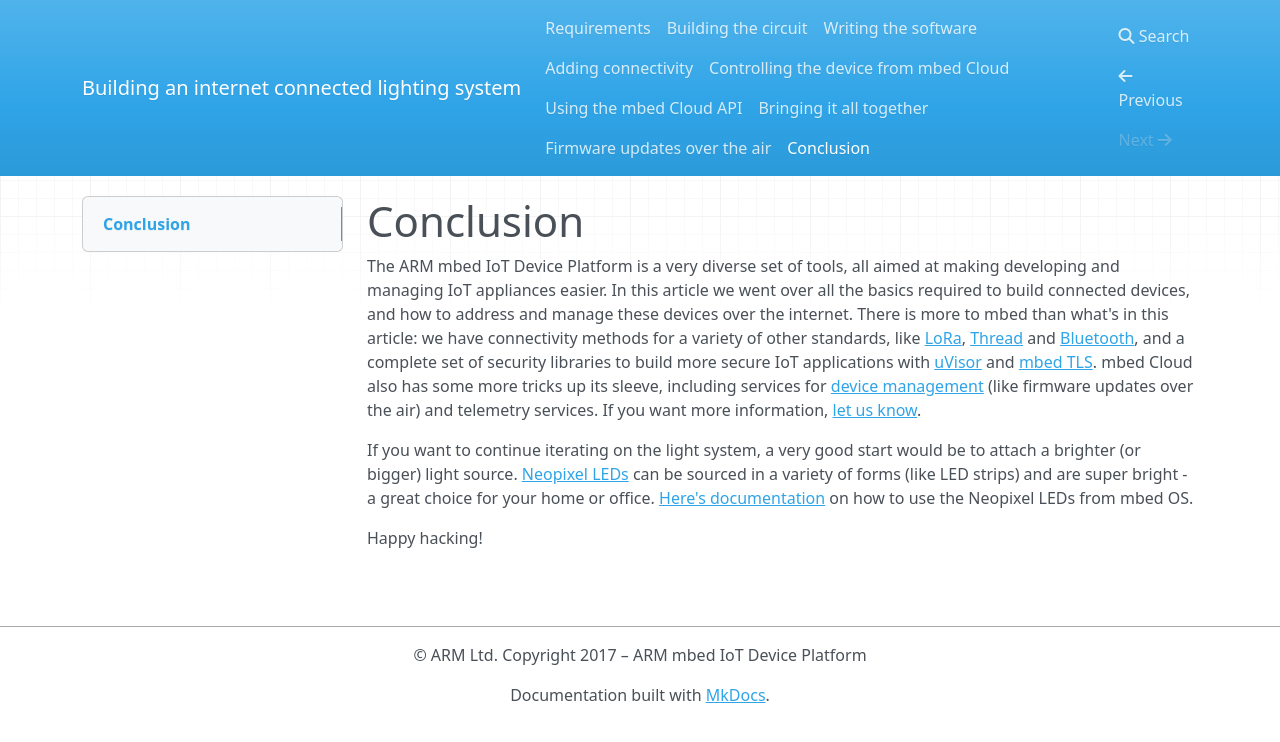
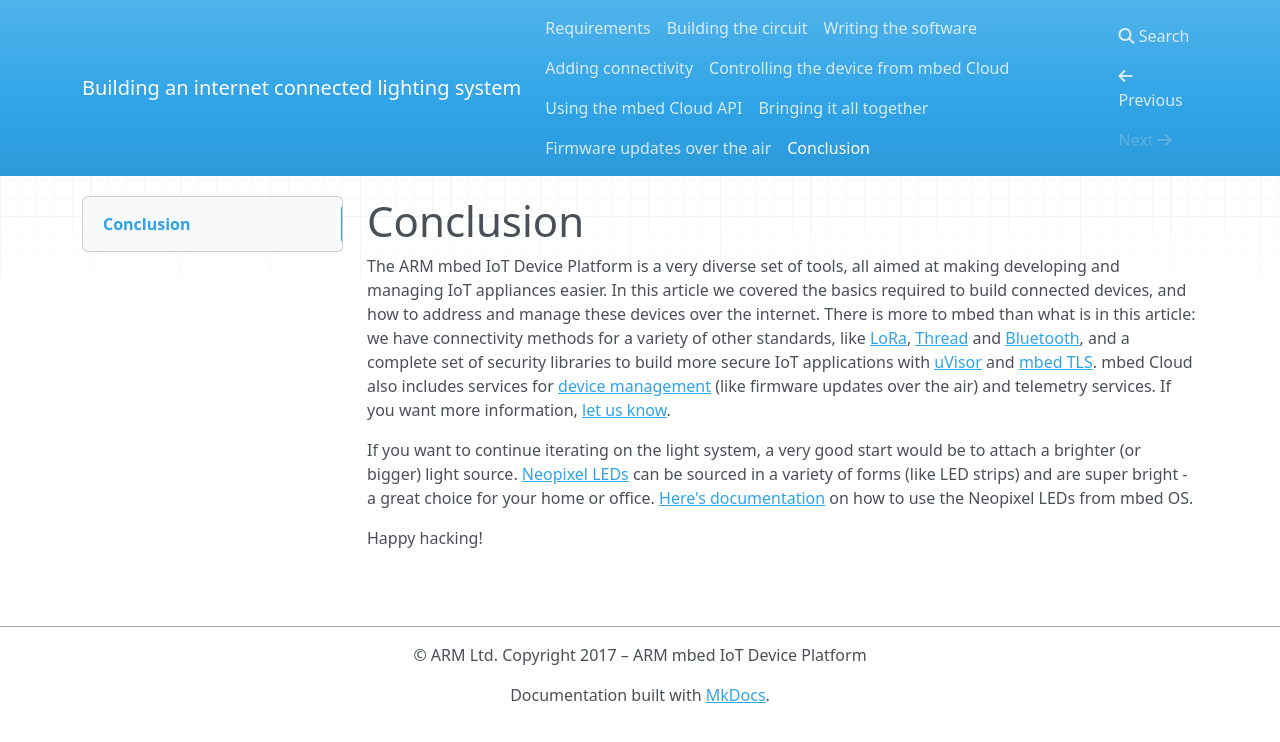
Before and after one commit to PelionIoT/connected-lights-cloud, an MkDocs documentation site: the page built from docs/9_conclusion.md, in a window 1280 px wide. Shown: the top 742 px of the page. Built offline with MkDocs 1.6.1, drawn with Linux system fonts in a browser that asks for light colours; nearby versions of some CDN libraries; old or Windows-style settings are respelled for this version of MkDocs.

Commit message:
Update 9_conclusion.md

```diff
--- a/docs/9_conclusion.md
+++ b/docs/9_conclusion.md
@@ -1,6 +1,6 @@
 # Conclusion
 
-The ARM mbed IoT Device Platform is a very diverse set of tools, all aimed at making developing and managing IoT appliances easier. In this article we went over all the basics required to build connected devices, and how to address and manage these devices over the internet. There is more to mbed than what's in this article: we have connectivity methods for a variety of other standards, like [LoRa](https://docs.mbed.com/docs/lora-with-mbed/en/latest/intro-to-lora/), [Thread](https://docs.mbed.com/docs/arm-ipv66lowpan-stack/en/latest/thread_overview/) and [Bluetooth](https://docs.mbed.com/docs/ble-intros/en/latest/), and a complete set of security libraries to build more secure IoT applications with [uVisor](https://docs.mbed.com/docs/uvisor-and-uvisor-lib-documentation/en/latest/) and [mbed TLS](https://tls.mbed.org). mbed Cloud also has some more tricks up its sleeve, including services for [device management](https://cloud.mbed.com/product-overview) (like firmware updates over the air) and telemetry services. If you want more information, [let us know](https://cloud.mbed.com/contact).
+The ARM mbed IoT Device Platform is a very diverse set of tools, all aimed at making developing and managing IoT appliances easier. In this article we covered the basics required to build connected devices, and how to address and manage these devices over the internet. There is more to mbed than what is in this article: we have connectivity methods for a variety of other standards, like [LoRa](https://docs.mbed.com/docs/lora-with-mbed/en/latest/intro-to-lora/), [Thread](https://docs.mbed.com/docs/arm-ipv66lowpan-stack/en/latest/thread_overview/) and [Bluetooth](https://docs.mbed.com/docs/ble-intros/en/latest/), and a complete set of security libraries to build more secure IoT applications with [uVisor](https://docs.mbed.com/docs/uvisor-and-uvisor-lib-documentation/en/latest/) and [mbed TLS](https://tls.mbed.org). mbed Cloud also includes services for [device management](https://cloud.mbed.com/product-overview) (like firmware updates over the air) and telemetry services. If you want more information, [let us know](https://cloud.mbed.com/contact).
 
 If you want to continue iterating on the light system, a very good start would be to attach a brighter (or bigger) light source. [Neopixel LEDs](https://www.adafruit.com/category/168) can be sourced in a variety of forms (like LED strips) and are super bright - a great choice for your home or office. [Here's documentation](https://developer.mbed.org/components/NeoPixel-LED-chain-using-high-speed-SPI/) on how to use the Neopixel LEDs from mbed OS.
 
```
